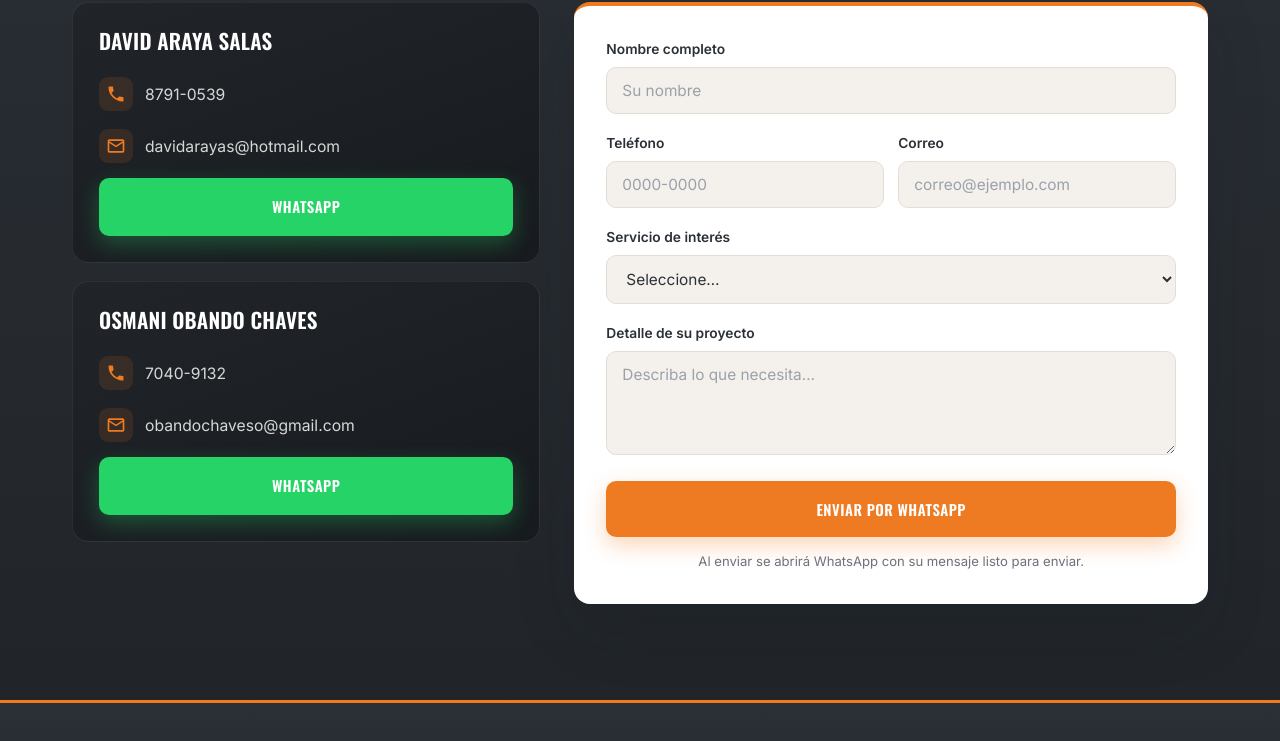
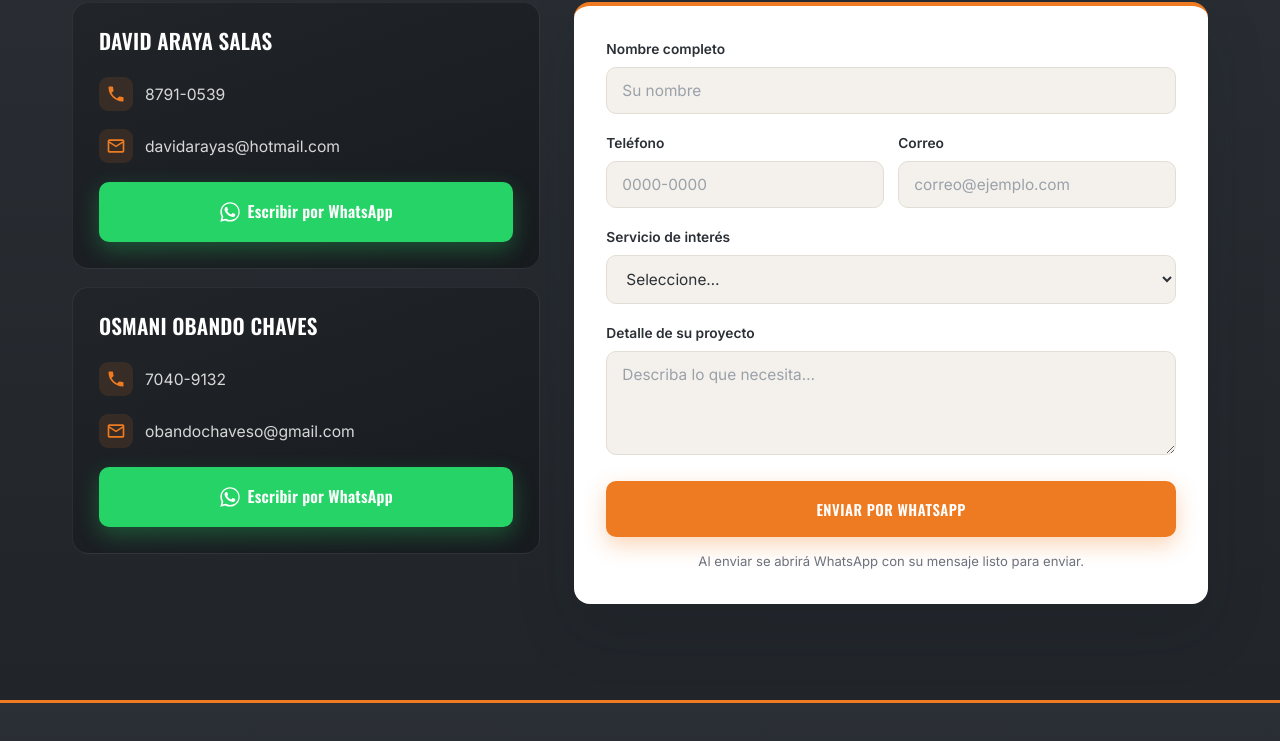
Before and after one commit to dereckjimenez567-design/Constructora-segovia, a website: page index.html in a window 1280 px wide. Shown: the part 6448-7189 px from the top of the page. Drawn offline with nearby package versions, Linux system fonts and the light colour scheme.

Commit message:
Mejorar botones de WhatsApp: icono + texto mas amable

```diff
--- a/css/styles.css
+++ b/css/styles.css
@@ -60,7 +60,10 @@ h1,h2,h3,h4,.hero-title,.service-num{font-family:'Oswald',sans-serif;font-weight
 .btn-ghost:hover{background:#fff;color:var(--dark);border-color:#fff;transform:translateY(-3px)}
 .btn-dark{background:var(--dark);color:#fff;box-shadow:0 8px 22px rgba(43,48,54,.28)}
 .btn-dark:hover{background:var(--dark-2);transform:translateY(-3px);box-shadow:0 14px 30px rgba(43,48,54,.36)}
-.btn-whatsapp{background:#25d366;color:#fff;width:100%;margin-top:6px;box-shadow:0 8px 22px rgba(37,211,102,.3)}
+.btn-whatsapp{background:#25d366;color:#fff;width:100%;margin-top:10px;
+  text-transform:none;letter-spacing:.2px;font-size:1rem;
+  box-shadow:0 8px 22px rgba(37,211,102,.3)}
+.btn-whatsapp svg{flex-shrink:0}
 .btn-whatsapp:hover{background:#1db954;transform:translateY(-3px);box-shadow:0 14px 30px rgba(37,211,102,.4)}
 .btn:active{transform:translateY(-1px)}
 .btn-block{width:100%}
--- a/index.html
+++ b/index.html
@@ -263,7 +263,10 @@
               <svg class="ico" viewBox="0 0 24 24" aria-hidden="true"><path d="M4 4h16a2 2 0 0 1 2 2v12a2 2 0 0 1-2 2H4a2 2 0 0 1-2-2V6a2 2 0 0 1 2-2zm0 2v.4l8 5 8-5V6H4zm16 2.5-7.47 4.67a1 1 0 0 1-1.06 0L4 8.5V18h16V8.5z"/></svg>
               <span>davidarayas@hotmail.com</span>
             </a>
-            <a href="https://wa.me/50687910539" class="btn btn-whatsapp" target="_blank" rel="noopener">WhatsApp</a>
+            <a href="https://wa.me/50687910539" class="btn btn-whatsapp" target="_blank" rel="noopener">
+              <svg viewBox="0 0 32 32" width="20" height="20" fill="currentColor" aria-hidden="true"><path d="M16 .5C7.4.5.5 7.4.5 16c0 2.8.7 5.4 2 7.7L.5 31.5l8-2.1c2.2 1.2 4.8 1.9 7.5 1.9 8.6 0 15.5-6.9 15.5-15.5S24.6.5 16 .5zm0 28.2c-2.4 0-4.7-.6-6.7-1.8l-.5-.3-4.7 1.2 1.3-4.6-.3-.5c-1.3-2-2-4.4-2-6.9C2.4 8.5 8.5 2.4 16 2.4S29.6 8.5 29.6 16 23.5 28.7 16 28.7zm7.7-9.6c-.4-.2-2.5-1.2-2.9-1.4-.4-.1-.7-.2-1 .2-.3.4-1.1 1.4-1.4 1.7-.3.3-.5.3-.9.1-2.5-1.2-4.1-2.2-5.7-5-.4-.7.4-.7 1.2-2.2.1-.3.1-.5 0-.7-.1-.2-1-2.3-1.3-3.2-.3-.8-.7-.7-1-.7h-.8c-.3 0-.7.1-1.1.5s-1.5 1.4-1.5 3.5 1.5 4.1 1.7 4.4c.2.3 3 4.6 7.3 6.4 2.7 1.2 3.8 1.3 5.1 1.1.8-.1 2.5-1 2.8-2 .3-1 .3-1.8.2-2-.1-.2-.4-.3-.8-.5z"/></svg>
+              Escribir por WhatsApp
+            </a>
           </div>
           <div class="contact-card">
             <h3>Osmani Obando Chaves</h3>
@@ -275,7 +278,10 @@
               <svg class="ico" viewBox="0 0 24 24" aria-hidden="true"><path d="M4 4h16a2 2 0 0 1 2 2v12a2 2 0 0 1-2 2H4a2 2 0 0 1-2-2V6a2 2 0 0 1 2-2zm0 2v.4l8 5 8-5V6H4zm16 2.5-7.47 4.67a1 1 0 0 1-1.06 0L4 8.5V18h16V8.5z"/></svg>
               <span>obandochaveso@gmail.com</span>
             </a>
-            <a href="https://wa.me/50670409132" class="btn btn-whatsapp" target="_blank" rel="noopener">WhatsApp</a>
+            <a href="https://wa.me/50670409132" class="btn btn-whatsapp" target="_blank" rel="noopener">
+              <svg viewBox="0 0 32 32" width="20" height="20" fill="currentColor" aria-hidden="true"><path d="M16 .5C7.4.5.5 7.4.5 16c0 2.8.7 5.4 2 7.7L.5 31.5l8-2.1c2.2 1.2 4.8 1.9 7.5 1.9 8.6 0 15.5-6.9 15.5-15.5S24.6.5 16 .5zm0 28.2c-2.4 0-4.7-.6-6.7-1.8l-.5-.3-4.7 1.2 1.3-4.6-.3-.5c-1.3-2-2-4.4-2-6.9C2.4 8.5 8.5 2.4 16 2.4S29.6 8.5 29.6 16 23.5 28.7 16 28.7zm7.7-9.6c-.4-.2-2.5-1.2-2.9-1.4-.4-.1-.7-.2-1 .2-.3.4-1.1 1.4-1.4 1.7-.3.3-.5.3-.9.1-2.5-1.2-4.1-2.2-5.7-5-.4-.7.4-.7 1.2-2.2.1-.3.1-.5 0-.7-.1-.2-1-2.3-1.3-3.2-.3-.8-.7-.7-1-.7h-.8c-.3 0-.7.1-1.1.5s-1.5 1.4-1.5 3.5 1.5 4.1 1.7 4.4c.2.3 3 4.6 7.3 6.4 2.7 1.2 3.8 1.3 5.1 1.1.8-.1 2.5-1 2.8-2 .3-1 .3-1.8.2-2-.1-.2-.4-.3-.8-.5z"/></svg>
+              Escribir por WhatsApp
+            </a>
           </div>
         </div>
 
```
